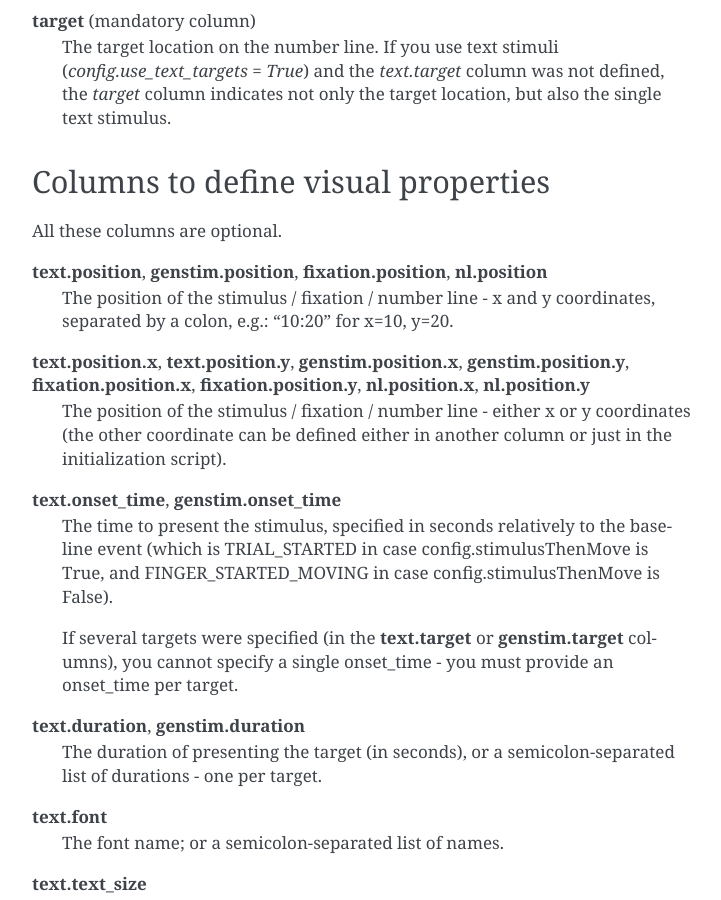
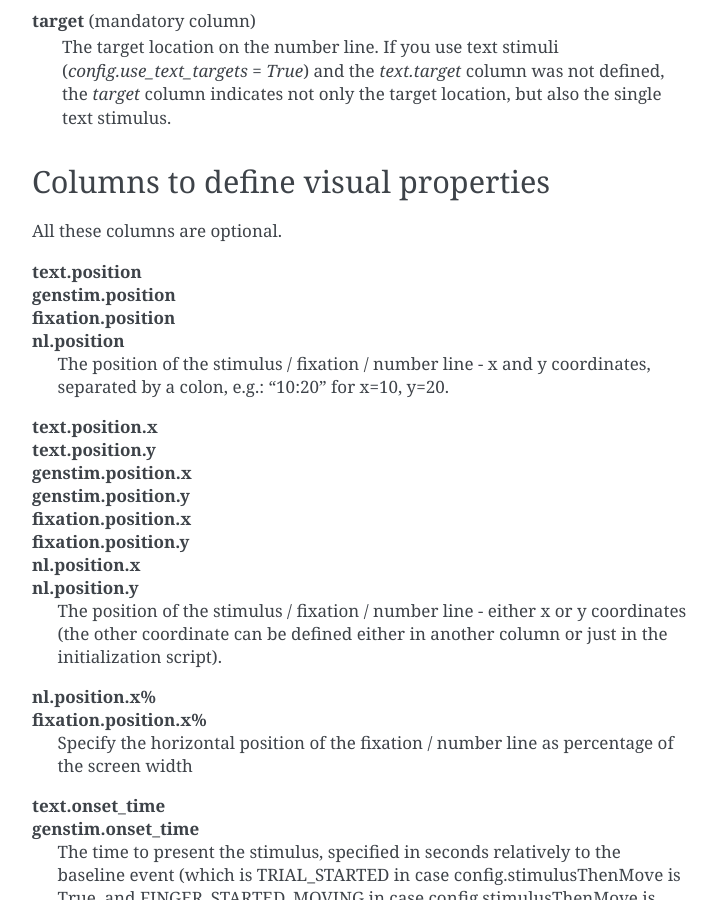
Before and after one commit to trajtracker/trajtracker, a Sphinx documentation site: the page built from docs/source/paradigms/num2pos/input_data_format.rst, in a window 1280 px wide and 900 px high, scrolled down 1313 px. Shown: the whole window, without its empty margins (388-1109 px from the left). Built offline with Sphinx 7.4.7, drawn with Linux system fonts in a browser that asks for light colours.

```diff
--- a/docs/source/paradigms/num2pos/input_data_format.rst
+++ b/docs/source/paradigms/num2pos/input_data_format.rst
@@ -62,24 +62,40 @@ Columns to define visual properties
 
 All these columns are optional.
 
-**text.position**, **genstim.position**, **fixation.position**, **nl.position**
-    The position of the stimulus / fixation / number line - x and y coordinates, separated by
+| **text.position**
+| **genstim.position**
+| **fixation.position**
+| **nl.position**
+|   The position of the stimulus / fixation / number line - x and y coordinates, separated by
     a colon, e.g.: "10:20" for x=10, y=20.
 
-**text.position.x**, **text.position.y**, **genstim.position.x**, **genstim.position.y**, **fixation.position.x**, **fixation.position.y**, **nl.position.x**, **nl.position.y**
-    The position of the stimulus / fixation / number line - either x or y coordinates
+| **text.position.x**
+| **text.position.y**
+| **genstim.position.x**
+| **genstim.position.y**
+| **fixation.position.x**
+| **fixation.position.y**
+| **nl.position.x**
+| **nl.position.y**
+|   The position of the stimulus / fixation / number line - either x or y coordinates
     (the other coordinate can be defined either in another column or just in the initialization script).
 
-**text.onset_time**, **genstim.onset_time**
-    The time to present the stimulus, specified in seconds relatively
+| **nl.position.x%**
+| **fixation.position.x%**
+|     Specify the horizontal position of the fixation / number line as percentage of the screen width
+
+| **text.onset_time**
+| **genstim.onset_time**
+|   The time to present the stimulus, specified in seconds relatively
     to the baseline event (which is TRIAL_STARTED in case config.stimulusThenMove is True, and FINGER_STARTED_MOVING
     in case config.stimulusThenMove is False).
 
     If several targets were specified (in the **text.target** or
     **genstim.target** columns), you cannot specify a single onset_time - you must provide an onset_time per target.
 
-**text.duration**, **genstim.duration**
-    The duration of presenting the target (in seconds),
+| **text.duration**
+| **genstim.duration**
+|   The duration of presenting the target (in seconds),
     or a semicolon-separated list of durations - one per target.
 
 **text.font**
```
Also changed, not shown: docs/source/full_package_doc.rst (added, +114 -0 lines), docs/source/index.rst (+3 -137 lines), docs/source/paradigms.rst (added, +32 -0 lines).
